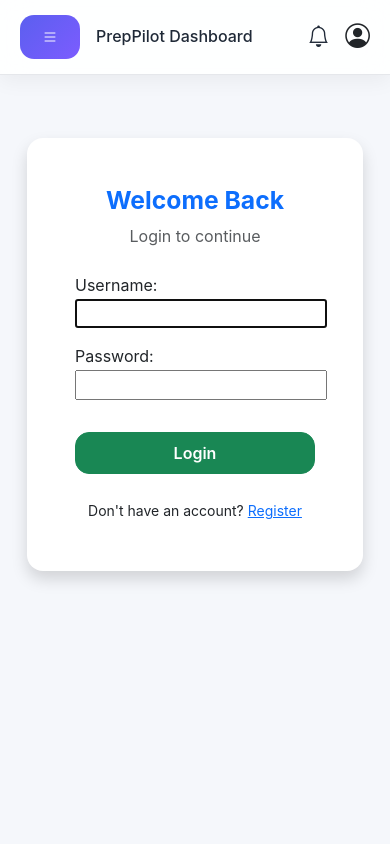
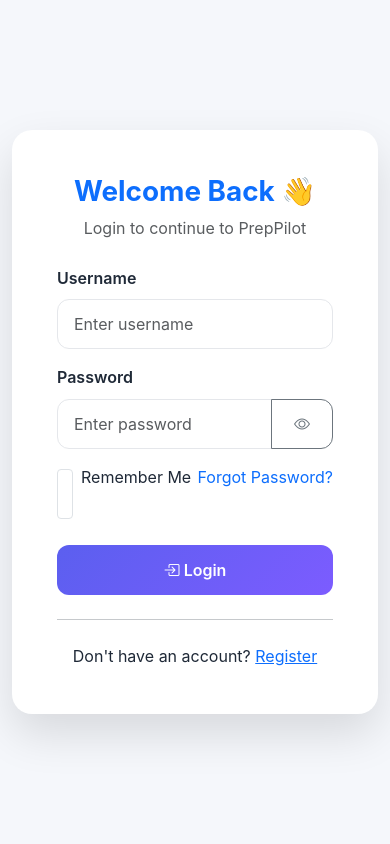
Before and after one commit to basith670/PrepPilot, a Django app: page /login/ in a window 390 px wide. Run offline with Django 5.2, Linux system fonts and the light colour scheme.

Commit message:
Redesign authentication pages with modern centered UI

```diff
--- a/static/css/style.css
+++ b/static/css/style.css
@@ -840,3 +840,62 @@ body.dark-mode textarea::-moz-placeholder{
     opacity:1;
 
 }
+
+
+
+
+/* =======================================
+   AUTHENTICATION PAGES
+======================================= */
+
+.auth-body{
+
+    background:#f5f7fb;
+
+}
+
+.auth-left{
+
+    background:linear-gradient(135deg,#4f46e5,#2563eb);
+
+    justify-content:center;
+
+    align-items:center;
+
+    padding:60px;
+
+}
+
+.auth-card{
+
+    width:100%;
+
+    max-width:450px;
+
+    background:#fff;
+
+    padding:45px;
+
+    border-radius:20px;
+
+    box-shadow:0 20px 45px rgba(0,0,0,.12);
+
+}
+
+.auth-card input{
+
+    border-radius:12px;
+
+    height:50px;
+
+}
+
+.auth-card .btn{
+
+    height:50px;
+
+    border-radius:12px;
+
+    font-weight:600;
+
+}
--- /dev/null
+++ b/templates/auth_base.html
@@ -0,0 +1,47 @@
+{% load static %}
+
+<!DOCTYPE html>
+
+<html lang="en">
+
+<head>
+
+    <meta charset="UTF-8">
+
+    <meta name="viewport"
+          content="width=device-width, initial-scale=1.0">
+
+    <title>PrepPilot</title>
+
+    <link href="https://cdn.jsdelivr.net/npm/bootstrap@5.3.3/dist/css/bootstrap.min.css"
+          rel="stylesheet">
+
+    <link href="https://cdn.jsdelivr.net/npm/bootstrap-icons@1.11.3/font/bootstrap-icons.css"
+          rel="stylesheet">
+
+    <link rel="stylesheet"
+          href="{% static 'css/style.css' %}">
+
+</head>
+
+<body class="auth-body">
+
+    <div class="container">
+
+        <div class="row justify-content-center align-items-center min-vh-100">
+
+            <div class="col-xl-5 col-lg-6 col-md-8 col-sm-10">
+
+                {% block content %}
+
+                {% endblock %}
+
+            </div>
+
+        </div>
+
+    </div>
+
+    </body>
+
+</html>
--- a/templates/registration/login.html
+++ b/templates/registration/login.html
@@ -1,40 +1,122 @@
-{% extends 'base.html' %}
+{% extends 'auth_base.html' %}
 
 {% block content %}
 
-<div class="container mt-5">
-
-    <div class="row justify-content-center">
-
-        <div class="col-lg-5">
-
-            <div class="card shadow border-0 rounded-4">
-
-                <div class="card-body p-5">
+<div class="auth-card">
 
     <div class="text-center mb-4">
 
-                        <h2 class="fw-bold text-primary">
+        <h1 class="fw-bold text-primary">
 
-                            Welcome Back
+            Welcome Back 👋
 
-                        </h2>
+        </h1>
 
         <p class="text-muted">
 
-                            Login to continue
+            Login to continue to PrepPilot
 
         </p>
 
     </div>
 
+    {% if form.errors %}
+
+    <div class="alert alert-danger">
+
+        Invalid username or password.
+
+    </div>
+
+    {% endif %}
+
     <form method="POST">
 
         {% csrf_token %}
 
-                        {{ form.as_p }}
+        <div class="mb-3">
 
-                        <button class="btn btn-success w-100 py-2 mt-3">
+            <label class="form-label fw-semibold">
+
+                Username
+
+            </label>
+
+            <input
+                type="text"
+                name="username"
+                class="form-control"
+                placeholder="Enter username"
+                required>
+
+        </div>
+
+        <div class="mb-3">
+
+            <label class="form-label fw-semibold">
+
+                Password
+
+            </label>
+
+            <div class="input-group">
+
+                <input
+                    type="password"
+                    name="password"
+                    id="password"
+                    class="form-control"
+                    placeholder="Enter password"
+                    required>
+
+                <button
+                    class="btn btn-outline-secondary"
+                    type="button"
+                    onclick="togglePassword()">
+
+                    <i
+                        id="eyeIcon"
+                        class="bi bi-eye">
+                    </i>
+
+                </button>
+
+            </div>
+
+        </div>
+
+        <div class="d-flex justify-content-between mb-4">
+
+            <div class="form-check">
+
+                <input
+                    class="form-check-input"
+                    type="checkbox"
+                    id="remember">
+
+                <label
+                    class="form-check-label"
+                    for="remember">
+
+                    Remember Me
+
+                </label>
+
+            </div>
+
+            <a href="#" class="text-decoration-none">
+
+                Forgot Password?
+
+            </a>
+
+        </div>
+
+        <button
+            type="submit"
+            class="btn btn-primary w-100">
+
+            <i class="bi bi-box-arrow-in-right"></i>
 
             Login
 
@@ -42,9 +124,9 @@
 
     </form>
 
-                    <div class="text-center mt-4">
+    <hr class="my-4">
 
-                        <small>
+    <p class="text-center mb-0">
 
         Don't have an account?
 
@@ -54,18 +136,36 @@
 
         </a>
 
-                        </small>
+    </p>
 
 </div>
 
-                </div>
+<script>
 
-            </div>
+function togglePassword(){
 
-        </div>
+    let password=document.getElementById("password");
 
-    </div>
+    let eye=document.getElementById("eyeIcon");
 
-</div>
+    if(password.type==="password"){
+
+        password.type="text";
+
+        eye.className="bi bi-eye-slash";
+
+    }
+
+    else{
+
+        password.type="password";
+
+        eye.className="bi bi-eye";
+
+    }
+
+}
+
+</script>
 
 {% endblock %}
```
Also changed, not shown: studyplanner/forms.py (+60 -5 lines), templates/registration/register.html (+65 -29 lines). Lines whose indentation alone changed are shown as unchanged.
